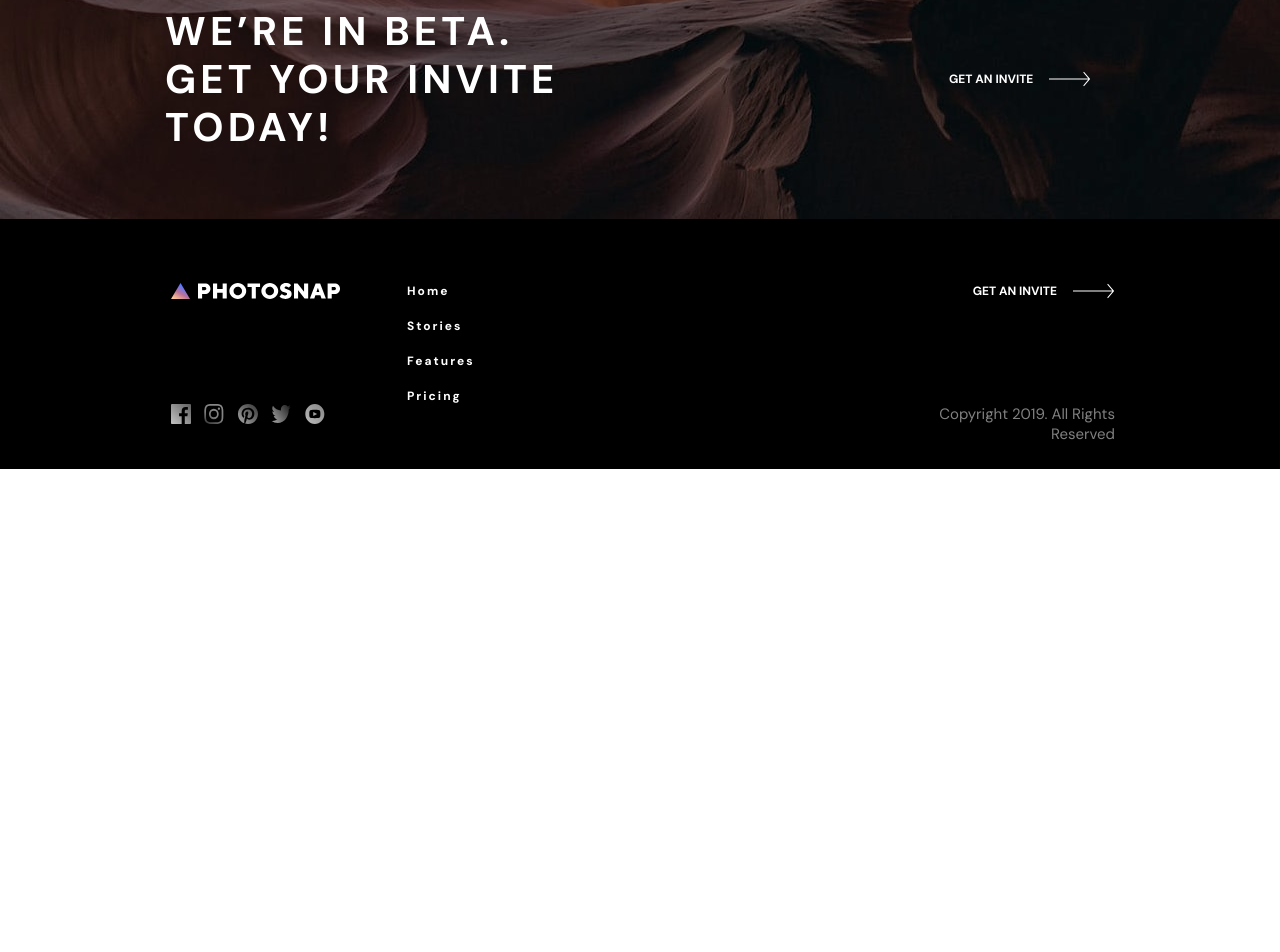
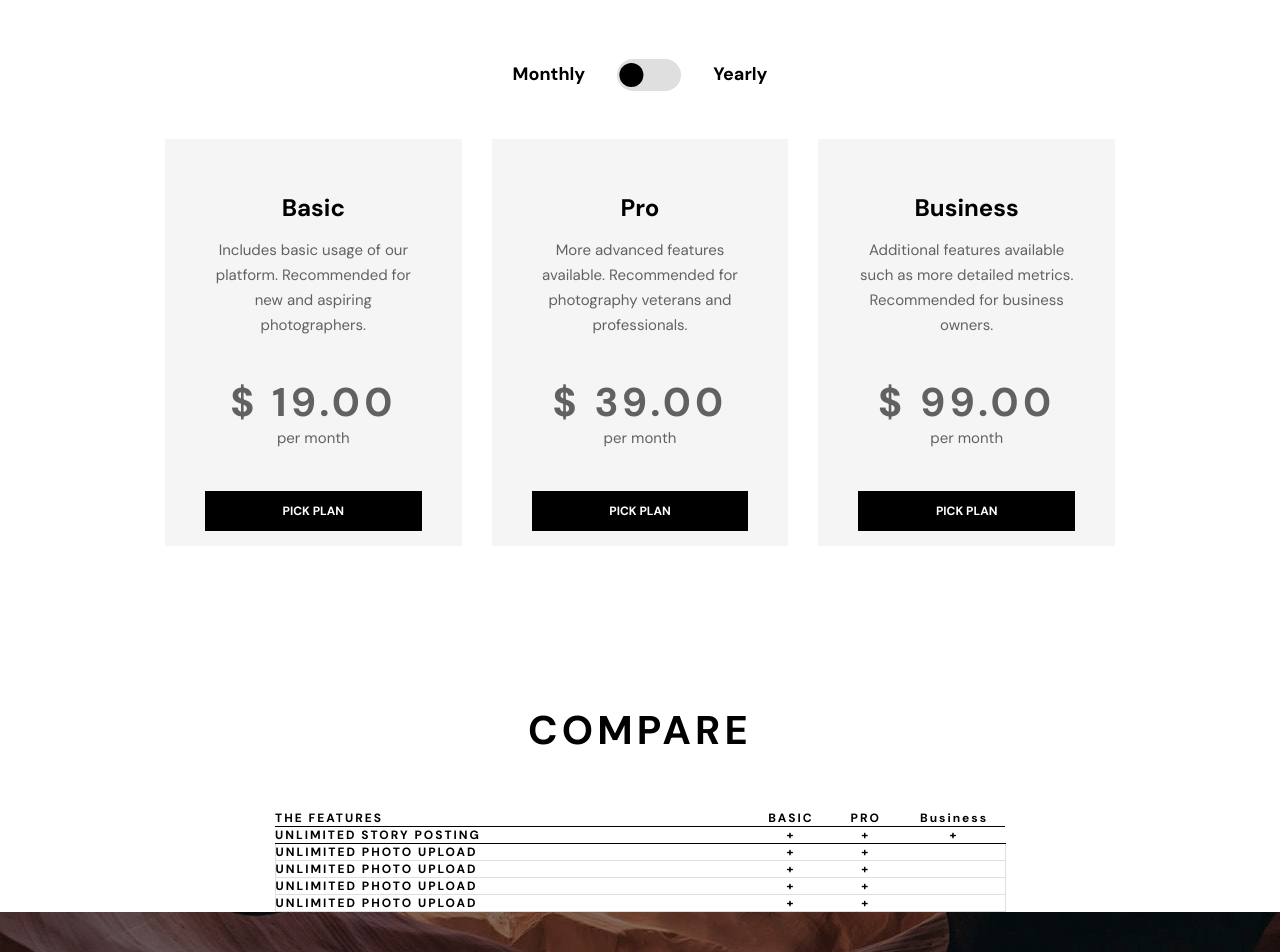
Before and after one commit to MrBeamer/photosnap, a React (Create React App) app: page /Pricing in a window 1280 px wide. Shown: the part 534-1486 px from the top of the page. Before the commit the page ends 1003 px from the top, so only its background shows below. Built offline with nearby package versions, Linux system fonts and the light colour scheme.

Commit message:
added switch, price card logic

```diff
--- a/src/Pages/pricing/Pricing.jsx
+++ b/src/Pages/pricing/Pricing.jsx
@@ -1,11 +1,29 @@
 import TopBanner from "../../components/topBanner/TopBanner";
 import BottomBanner from "../../components/bottomBanner/BottomBanner";
-import { features, banner } from "../../data.js";
+import { pricing, banner } from "../../data.js";
+import PriceList from "../../components/priceList/PriceList";
+import Switch from "../../components/switch/Switch";
+import Table from "../../components/table/Table";
+import { useState } from "react";
 
 export default function Pricing() {
+  const [active, setActive] = useState(false);
+
+  function handleSwitchClick() {
+    setActive((prevState) => !prevState);
+  }
+
   return (
     <main>
       <TopBanner banner={banner.pricing} />
+      <Switch onSwitchClick={handleSwitchClick} active={active} />
+
+      {active ? (
+        <PriceList pricing={pricing} type="yearly" />
+      ) : (
+        <PriceList pricing={pricing} />
+      )}
+      <Table />
       <BottomBanner banner={banner.beta} />
     </main>
   );
--- /dev/null
+++ b/src/components/priceCard/PriceCard.jsx
@@ -0,0 +1,23 @@
+import styles from "./priceCard.module.css";
+import Button from "../button/Button";
+
+export default function PriceCard({ item, type }) {
+  const price =
+    type !== "yearly"
+      ? item.price.month.toFixed(2)
+      : item.price.yearly.toFixed(2);
+
+  const period = type !== "yearly" ? item.period : "per year";
+
+  return (
+    <div className={styles.container}>
+      <h2 className={styles.title}>{item.type}</h2>
+      <p className={styles.desc}>{item.desc}</p>
+      <p className={styles.price}>{`$ ${price}`}</p>
+      <p className={styles.period}>{period}</p>
+      <Button to="./" bg="black" style={{ width: "100%" }}>
+        {item.link}
+      </Button>
+    </div>
+  );
+}
--- /dev/null
+++ b/src/components/priceCard/priceCard.module.css
@@ -0,0 +1,81 @@
+.container {
+  width: 350px;
+  height: 407px;
+  background-color: #f5f5f5;
+  padding: 56px 40px 40px 40px;
+  transition: all 0.3s ease-in-out;
+}
+
+.container:hover {
+  /* background-color: var(--color-alpha); */
+  transform: scale(1.1);
+}
+
+.container:hover::before {
+  top: 0;
+  left: 0;
+  content: "";
+  position: absolute;
+  height: 6px;
+  width: 100%;
+  background: var(--color-accent);
+}
+
+.title {
+  font-weight: 700;
+  font-size: 24px;
+  line-height: 25px;
+  text-align: center;
+  color: var(--color-alpha);
+}
+
+/* .container:hover > .title {
+  color: var(--color-gamma);
+} */
+
+.desc {
+  text-align: center;
+  margin: 18px 0 40px 0;
+}
+
+/* .container:hover > .desc {
+  color: var(--color-gamma);
+} */
+
+.price {
+  font-weight: 700;
+  font-size: 40px;
+  line-height: 48px;
+  text-align: center;
+  letter-spacing: 4.16667px;
+  text-transform: uppercase;
+  color: var(--color-alpha);
+}
+
+/* .container:hover > .price {
+  color: var(--color-gamma);
+} */
+
+.period {
+  text-align: center;
+  margin-bottom: 40px;
+}
+
+/* .container:hover > .period {
+  color: var(--color-gamma);
+} */
+
+.spotlight {
+  background-color: var(--color-alpha);
+  color: var(--color-gamma);
+}
+
+.spotlight::before {
+  top: 0;
+  left: 0;
+  content: "";
+  position: absolute;
+  height: 6px;
+  width: 100%;
+  background: var(--color-accent);
+}
--- /dev/null
+++ b/src/components/priceList/PriceList.jsx
@@ -0,0 +1,12 @@
+import styles from "./priceList.module.css";
+import PriceCard from "../priceCard/PriceCard";
+
+export default function PriceList({ pricing, type }) {
+  return (
+    <div className={styles.container}>
+      {pricing.map((item, index) => {
+        return <PriceCard key={index} item={item} type={type} />;
+      })}
+    </div>
+  );
+}
--- /dev/null
+++ b/src/components/priceList/priceList.module.css
@@ -0,0 +1,5 @@
+.container {
+  display: flex;
+  margin: 48px 165px 160px 165px;
+  column-gap: 30px;
+}
--- /dev/null
+++ b/src/components/switch/Switch.jsx
@@ -0,0 +1,16 @@
+import styles from "./switch.module.css";
+
+export default function Switch({ onSwitchClick, active }) {
+  return (
+    <div className={styles.container}>
+      <h2 className={styles.title}>Monthly</h2>
+      <div
+        className={`${styles.wrapper} ${active && styles.active}`}
+        onClick={onSwitchClick}
+      >
+        <div className={`${styles.circle} ${active && styles.active}`}></div>
+      </div>
+      <h2 className={styles.title}>Yearly</h2>
+    </div>
+  );
+}
--- /dev/null
+++ b/src/components/switch/switch.module.css
@@ -0,0 +1,47 @@
+.container {
+  display: flex;
+  column-gap: 32px;
+  justify-content: center;
+  align-items: center;
+  margin-top: 120px;
+}
+
+.wrapper {
+  display: flex;
+  align-items: center;
+  background-color: var(--color-beta);
+  width: 64px;
+  height: 32px;
+  border-radius: 16px;
+  cursor: pointer;
+  transition: all 0.5s ease-in-out;
+}
+
+.wrapper.active {
+  background-color: var(--color-alpha);
+}
+
+.circle {
+  width: 24px;
+  height: 24px;
+  border-radius: 50%;
+  background-color: var(--color-alpha);
+  transform: translateX(10%);
+  transition: all 0.5s ease-in-out;
+}
+
+.circle.active {
+  transform: translateX(155%);
+  background-color: var(--color-gamma);
+}
+
+.title.active {
+  opacity: 0.5;
+}
+
+.title {
+  font-weight: 700;
+  font-size: 18px;
+  line-height: 25px;
+  color: var(--color-alpha);
+}
--- /dev/null
+++ b/src/components/table/Table.jsx
@@ -0,0 +1,47 @@
+import styles from "./table.module.css";
+
+export default function Table() {
+  return (
+    <div className={styles.container}>
+      <h2 className={styles.title}>Compare</h2>
+      <table className={styles.table}>
+        <thead>
+          <tr>
+            <th>THE FEATURES</th>
+            <th>BASIC</th>
+            <th>PRO</th>
+            <th>Business</th>
+          </tr>
+        </thead>
+        <tbody>
+          <tr>
+            <td>UNLIMITED STORY POSTING</td>
+            <td>+</td>
+            <td>+</td>
+            <td>+</td>
+          </tr>
+          <tr>
+            <td>UNLIMITED PHOTO UPLOAD</td>
+            <td>+</td>
+            <td>+</td>
+          </tr>
+          <tr>
+            <td>UNLIMITED PHOTO UPLOAD</td>
+            <td>+</td>
+            <td>+</td>
+          </tr>
+          <tr>
+            <td>UNLIMITED PHOTO UPLOAD</td>
+            <td>+</td>
+            <td>+</td>
+          </tr>
+          <tr>
+            <td>UNLIMITED PHOTO UPLOAD</td>
+            <td>+</td>
+            <td>+</td>
+          </tr>
+        </tbody>
+      </table>
+    </div>
+  );
+}
--- /dev/null
+++ b/src/components/table/table.module.css
@@ -0,0 +1,58 @@
+.container {
+  display: flex;
+  justify-content: center;
+  align-items: center;
+  flex-direction: column;
+}
+
+.title {
+  margin-bottom: 56px;
+  font-weight: 700;
+  font-size: 40px;
+  line-height: 48px;
+  text-align: center;
+  letter-spacing: 4.16667px;
+  text-transform: uppercase;
+  color: var(--color-alpha);
+}
+
+.table {
+  max-width: 731px;
+  width: 100%;
+  font-style: normal;
+  font-weight: 700;
+  font-size: 12px;
+  line-height: 16px;
+  letter-spacing: 2px;
+  color: var(--color-alpha);
+  border-collapse: collapse;
+  border-spacing: 30px;
+}
+
+tr {
+  border: 1px solid #dfdfdf;
+}
+
+tr:first-child {
+  border: none;
+  border-bottom: 1px solid var(--color-alpha);
+}
+
+th {
+  border-bottom: 1px solid var(--color-alpha);
+  text-align: center;
+}
+
+th:first-child {
+  text-align: left;
+}
+
+td:first-child {
+  text-align: left;
+  width: 320px;
+}
+
+td {
+  text-align: center;
+  width: 50px;
+}
--- a/src/data.js
+++ b/src/data.js
@@ -51,6 +51,30 @@ import reso from "../src/assets/features/desktop/responsive.svg";
 import camera from "../src/assets/features/desktop/hero.jpg";
 import shadow from "../src/assets/pricing//desktop/hero.jpg";
 import beta from "../src/assets/shared/desktop/bg-beta.jpg";
+
+export const pricing = [
+  {
+    type: "Basic",
+    desc: "Includes basic usage of our platform. Recommended for new and aspiring photographers.",
+    price: { month: 19, yearly: 190 },
+    period: "per month",
+    link: "PICK PLAN",
+  },
+  {
+    type: "Pro",
+    desc: "More advanced features available. Recommended for photography veterans and professionals.",
+    price: { month: 39, yearly: 390 },
+    period: "per month",
+    link: "PICK PLAN",
+  },
+  {
+    type: "Business",
+    desc: "Additional features available such as more detailed metrics. Recommended for business owners.",
+    price: { month: 99, yearly: 990 },
+    period: "per month",
+    link: "PICK PLAN",
+  },
+];
 
 export const banner = {
   features: {
```
